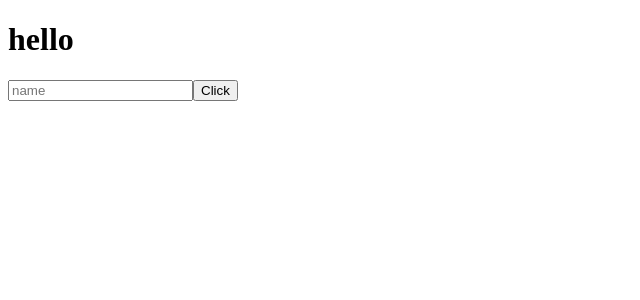
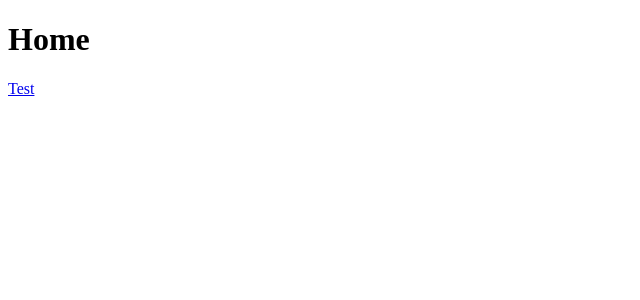
Before and after one commit to enderwaffles/teper, a Vue app in the folder frontend/vue/: page / in a window 1280 px wide. Shown: the top 300 px of the page, without its empty margins (0-640 px from the left). Built offline with nearby package versions, Linux system fonts and the light colour scheme.

Commit message:
learning vue computed watch and routers

```diff
--- a/frontend/vue/src/App.vue
+++ b/frontend/vue/src/App.vue
@@ -1,14 +1,8 @@
 
 <template>
-
-    <User title="hello" @submit="getName"/>
+    <RouterView />
 </template>
 
 <script setup>
-import User from "./components/Name.vue"
-
-function getName(value) {
-    console.log(value)
-}
 
 </script>
--- a/frontend/vue/src/components/Name.vue
+++ b/frontend/vue/src/components/Name.vue
@@ -1,26 +1,39 @@
 
 <template>
     <h1>{{ title }}</h1>
-    <h1>{{ name1 }}</h1>
+    <h1>{{ fullname1 }}</h1>
     <input type="text" placeholder="name" v-model="name">
+    <input type="text" placeholder="surname" v-model="surname">
     <button v-on:click="click()">Click</button>
 </template>
 
 <script setup>
-import { ref } from 'vue';
+import { computed, ref, watch } from 'vue';
 
 defineProps ({
     title: String,
 })
 
 const emit = defineEmits(["submit"])
+const name = ref("")
+const surname = ref("")
+const fullname1 = ref("")
 
-const name1 = ref("")
-const name = ref("")
+watch(fullname1, (newValue, oldValue) => {
+    console.log("was:", oldValue)
+    console.log("came:", newValue)
+})
+
+const fullname = computed(() => {
+    return name.value + " " + surname.value;
+})
+
 function click() {
     console.log("clicked")
-    name1.value = name.value;
-    emit("submit", name1.value)
+    fullname1.value = fullname.value;
+
+
+    emit("submit", fullname.value)
 }
 
 </script>
--- a/frontend/vue/src/main.js
+++ b/frontend/vue/src/main.js
@@ -1,4 +1,7 @@
 import { createApp } from 'vue'
 import App from './App.vue'
+import router from './router'
 
-createApp(App).mount("#app")
+const app = createApp(App)
+app.use(router)
+app.mount("#app")
--- /dev/null
+++ b/frontend/vue/src/pages/Home.vue
@@ -0,0 +1,5 @@
+<template>
+    <h1>Home</h1>
+    <RouterLink to="/test">Test</RouterLink>
+
+</template>
--- /dev/null
+++ b/frontend/vue/src/pages/Test.vue
@@ -0,0 +1,16 @@
+
+<template>
+    <User title="hello" @submit="getName"/>
+    <br>
+    <RouterLink to="/">Home</RouterLink>
+
+</template>
+
+<script setup>
+import User from "../components/Name.vue"
+
+function getName(value) {
+    console.log(value)
+}
+
+</script>
```
Also changed, not shown: frontend/vue/src/router/index.js (+17 -0 lines).
